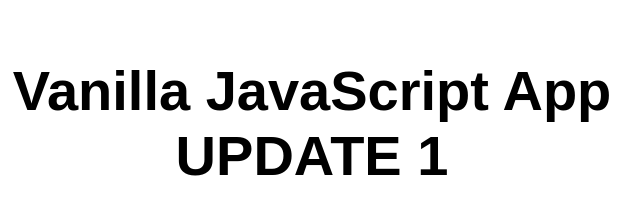
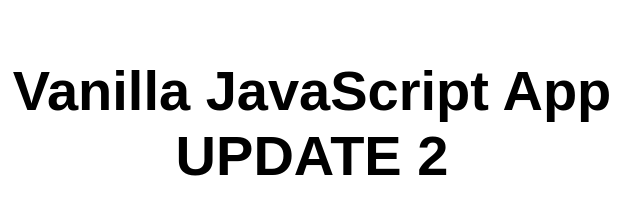
Before and after one commit to MattR69/static-web, a website: page src/index.html in a window 1280 px wide. Shown: the full height of the page, 328-968 px from the left. Drawn offline with Linux system fonts and the light colour scheme.

Commit message:
Update index.html

```diff
--- a/src/index.html
+++ b/src/index.html
@@ -10,7 +10,7 @@
 
 <body>
   <main>
-    <h1>Vanilla JavaScript App UPDATE 1</h1>
+    <h1>Vanilla JavaScript App UPDATE 2</h1>
   </main>
 </body>
 
```
